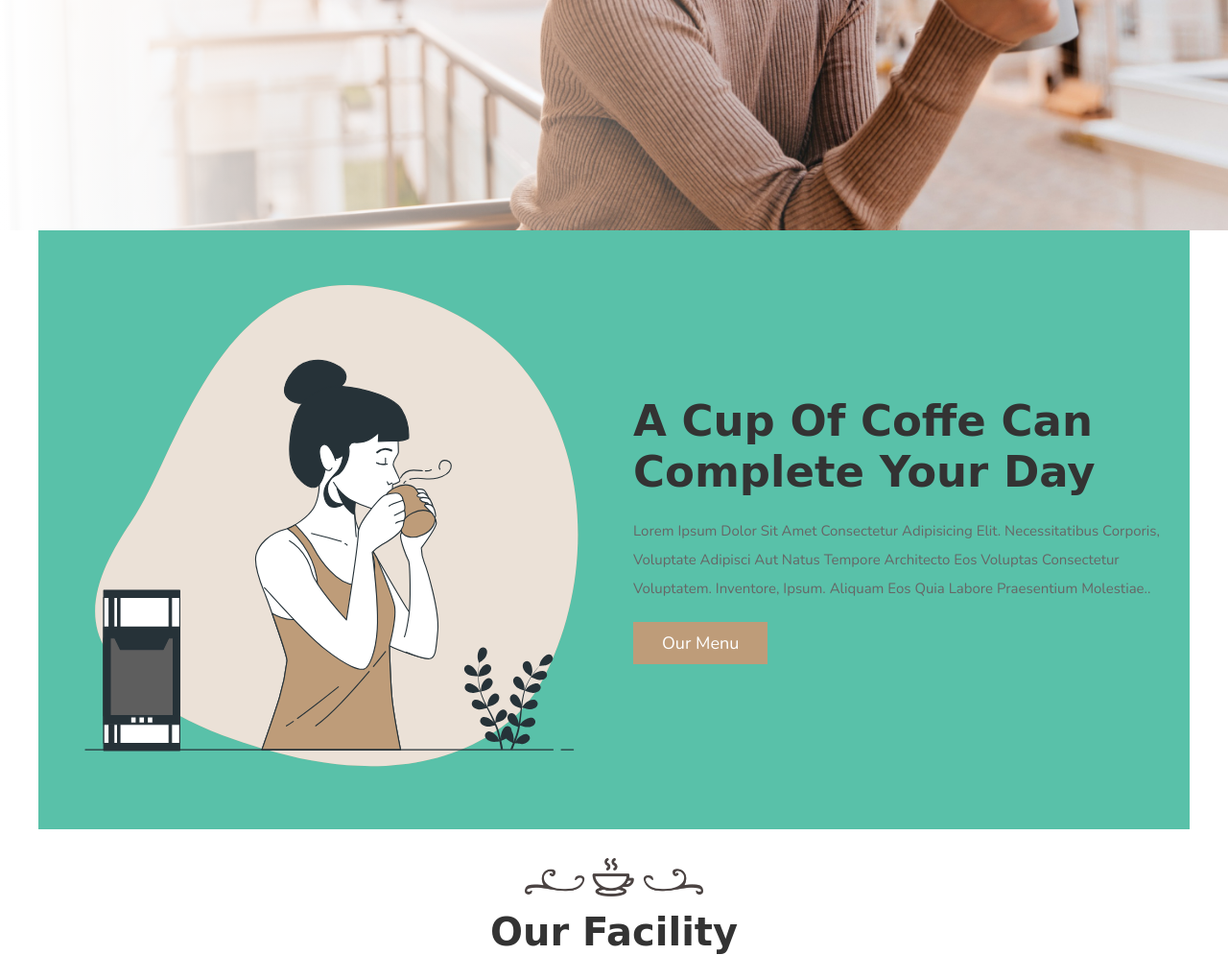
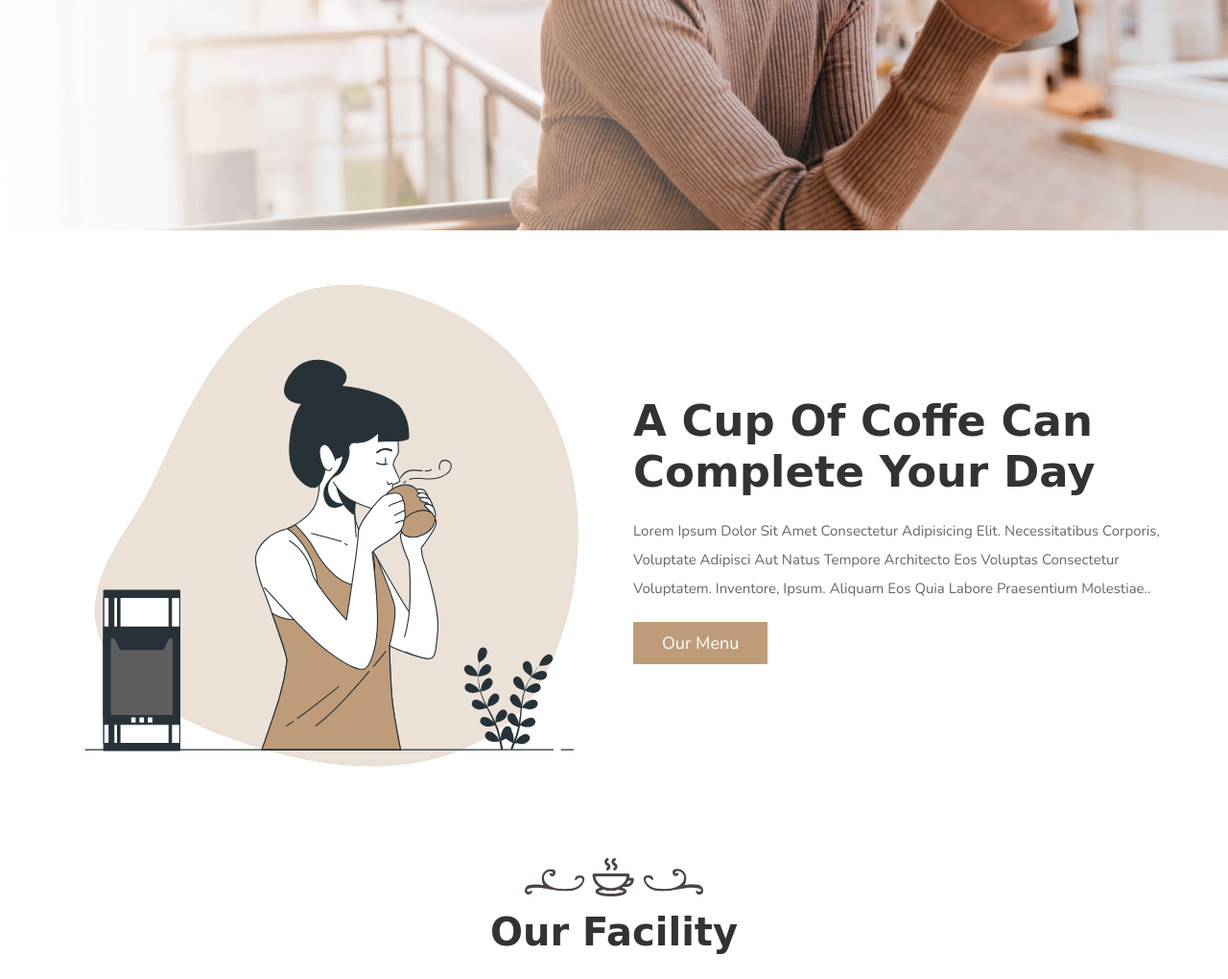
Before and after one commit to d4rcel/Coffe_Website, a PHP site: page / in a window 1280 px wide. Shown: the part 539-1559 px from the top of the page at 96% size. Run offline with PHP 8.4, Linux system fonts and the light colour scheme; some libraries are stand-ins or nearby versions; some web fonts are replaced.

Commit message:
Remove bg-color on about section

```diff
--- a/css/styles.css
+++ b/css/styles.css
@@ -182,7 +182,6 @@ section{
     align-items: center;
     flex-wrap: wrap;
     gap: 4rem;
-    background-color: rgb(89, 193, 169);
 }
 
 .about .image{
```
